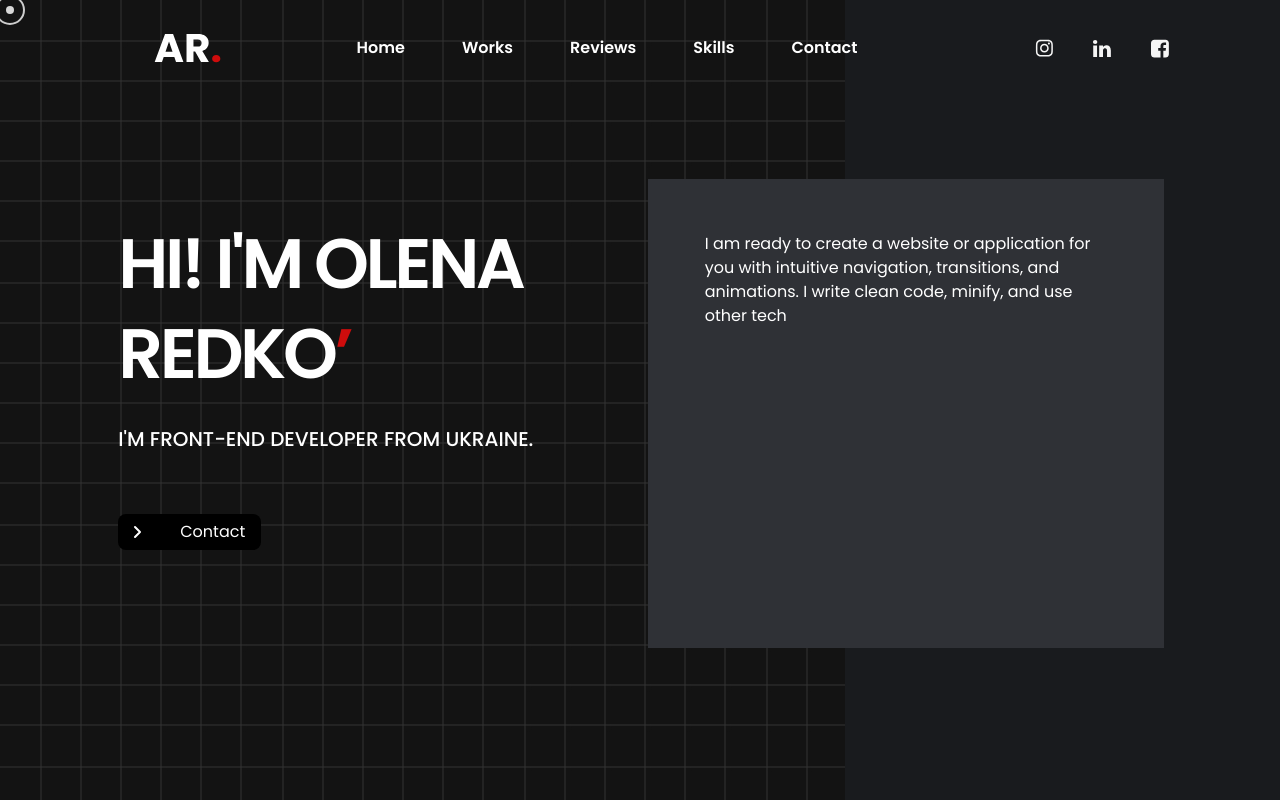
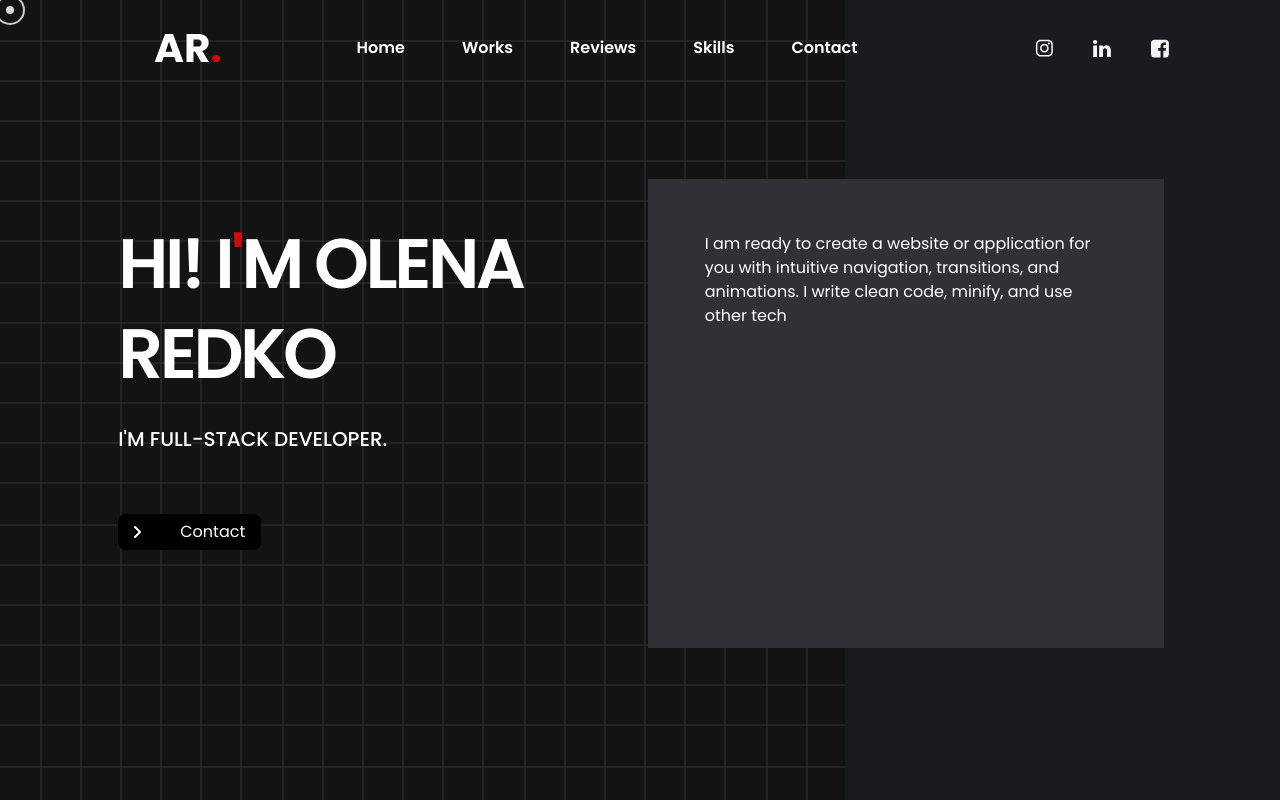
Before and after one commit to Alon4ic/case, a Next.js app: page / in a window 1280 px wide. Shown: the top 800 px of the page. Built offline with nearby package versions, Linux system fonts and the light colour scheme; no server answers.

Commit message:
Adding metadata

```diff
--- a/src/components/Home.tsx
+++ b/src/components/Home.tsx
@@ -6,13 +6,11 @@ import Header from './Header';
 
 const slides = [
     {
-        title: "Hi! I'm Olena Redko",
-        highlight: '’',
-        subtitle: "I'm front-end developer from Ukraine.",
+        title: `Hi! I<span class="text-reds">'</span>m Olena Redko`,
+        subtitle: "I'm full-stack developer.",
     },
     {
-        title: "Let's work together!",
-        highlight: '’',
+        title: `Let<span class="text-reds">'</span>s work together!`,
         subtitle: 'Build a unique, innovative and amazing project.',
     },
 ];
@@ -35,7 +33,7 @@ const HomePage: React.FC = () => {
         return () => {
             clearInterval(interval);
         };
-    }, []); // Убрали handleScroll, оставили только интервал
+    }, []);
 
     useEffect(() => {
         let currentPartIndex = 0;
@@ -79,13 +77,12 @@ const HomePage: React.FC = () => {
             <Header />
             <div className="home-left middle:w-[66%] w-[100%] middle:h-[800px] h-[550px] bg-[url('/images/background.jpg')] bg-repeat">
                 <div className="flex flex-col middle:pt-[219px] pt-[180px] middle:ml-[14%] ml-0 middle:px-0 px-5 xl:w-[500px] lg:w-[400px] middle:w-[350px] w-full middle:text-start text-center">
-                    <h1 className="home-title text-white tracking-tighter font-semibold uppercase mb-[26px] xl:text-[70px] lg:text-[56px] sm:text-[48px] text-[36px] xl:leading-[90px] lg:leading-[68px] sm:leading-[57px] leading-[44px]">
-                        {slides[currentSlide].title.split('’')[0]}
-                        <span className="text-reds">
-                            {slides[currentSlide].highlight}
-                        </span>
-                        {slides[currentSlide].title.split('’')[1]}
-                    </h1>
+                    <h1
+                        className="home-title text-white tracking-tighter font-semibold uppercase mb-[26px] xl:text-[70px] lg:text-[56px] sm:text-[48px] text-[36px] xl:leading-[90px] lg:leading-[68px] sm:leading-[57px] leading-[44px]"
+                        dangerouslySetInnerHTML={{
+                            __html: slides[currentSlide].title,
+                        }}
+                    />
                     <p className="text-white font-medium uppercase xl:text-xl lg:text-lg sm:text-base text-sm middle:mb-[61px] mb-[40px] middle:text-start text-center home-text">
                         {slides[currentSlide].subtitle}
                     </p>
--- a/src/pages/index.tsx
+++ b/src/pages/index.tsx
@@ -11,6 +11,7 @@ import ContactsPage from '@/components/Contacts';
 import { ToastContainer } from 'react-toastify';
 import Reviews from '@/components/Reviews';
 import Footer from '@/components/Footer';
+import Head from 'next/head';
 
 const poppins = Poppins({
     subsets: ['latin'],
@@ -39,6 +40,38 @@ export default function App() {
     }, []);
 
     return (
+        <>
+            <Head>
+                <title>Olena Redko - Full Stack Developer Portfolio</title>
+                <meta
+                    name="description"
+                    content="Portfolio of Olena Redko, a fullstack developer from Ukraine. I create modern websites and applications using React and Next.js"
+                />
+                <meta
+                    name="keywords"
+                    content="full-stack, fullstack, full stack, fullstack developer, developer, react, nestjs, nextjs, node, web-developer, React, Next.js"
+                />
+                <meta name="author" content="Olena Redko" />
+                <meta name="robots" content="index, follow" />
+                <meta
+                    property="og:title"
+                    content="Olena Redko - Fullstack Developer Portfoli"
+                />
+                <meta
+                    property="og:description"
+                    content="Portfolio of Olena Redko, a fullstack developer from Ukraine. I create modern websites and applications using React and Next.js."
+                />
+                <meta property="og:type" content="website" />
+                <meta property="og:type" content="website" />
+                <meta
+                    property="og:url"
+                    content="https://case-jet-one.vercel.app/"
+                />
+                <meta
+                    property="og:image"
+                    content="https://case-jet-one.vercel.app/images/og-image.png"
+                />
+            </Head>
             <div className={`${poppins.className} text-white`}>
                 {loading ? (
                     <Preloader />
@@ -56,5 +89,6 @@ export default function App() {
                     </>
                 )}
             </div>
+        </>
     );
 }
```
Also changed, not shown: public/images/og-image.png (added). Lines whose indentation alone changed are shown as unchanged.
